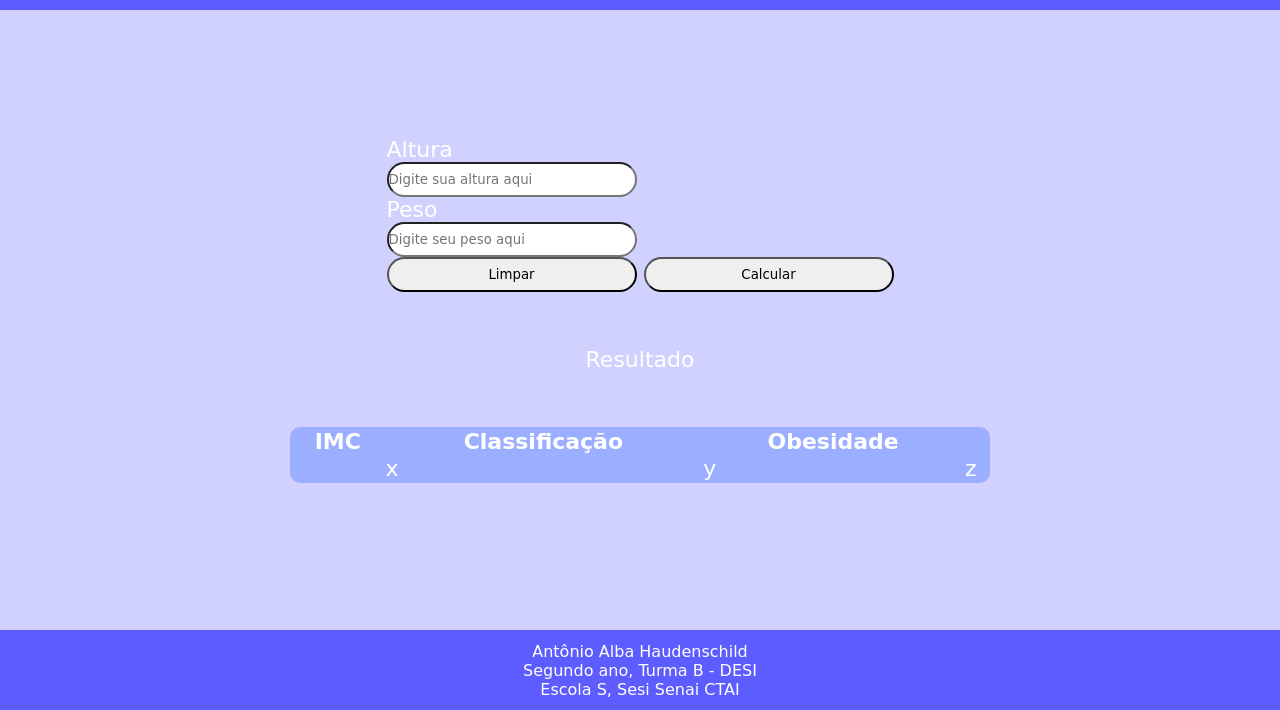
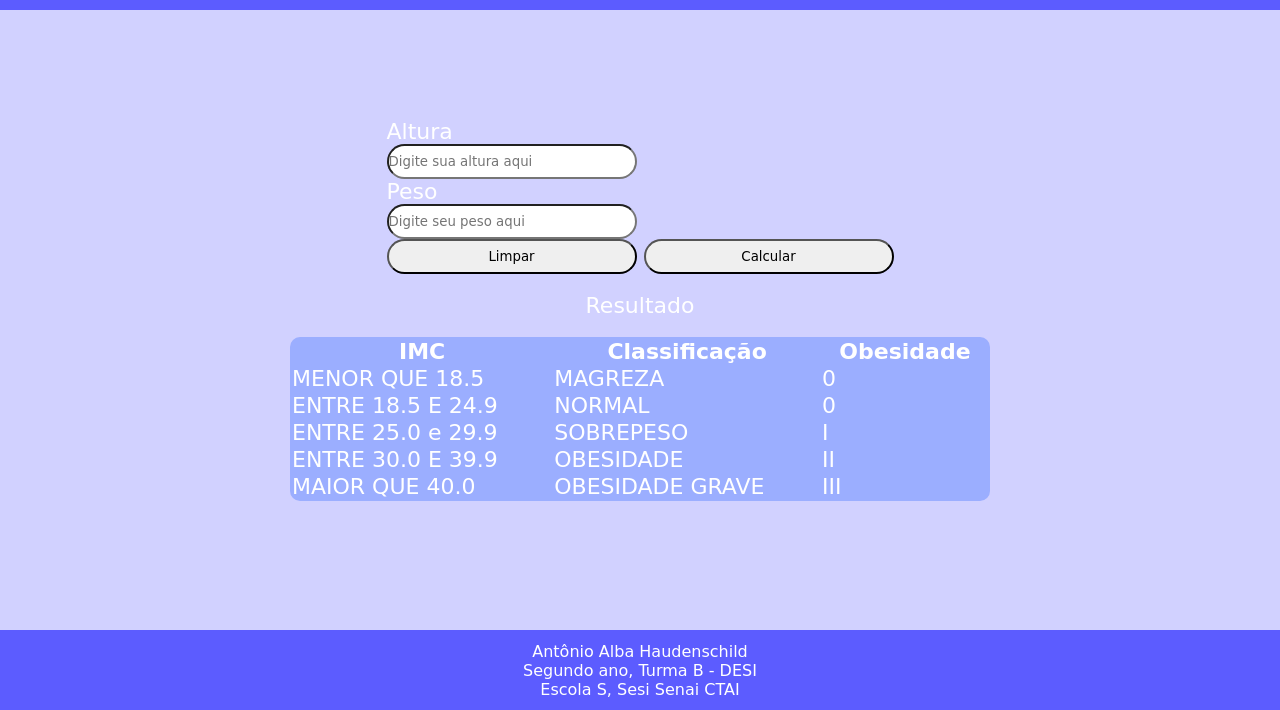
Before and after one commit to albathedev/prova2Tri, a plain HTML site: page index.html in a window 1280 px wide. Shown: the part 90-800 px from the top of the page. Drawn offline with Linux system fonts and the light colour scheme; a web font is replaced by a local one.

Commit message:
Update index.html

```diff
--- a/index.html
+++ b/index.html
@@ -25,17 +25,36 @@
 
             <p>Resultado</p>
 
-            <table>
+        <table>
                 <tr>
                     <th>IMC</th>
                     <th>Classificação</th>
                     <th>Obesidade</th>
                 </tr>
                 <tr>
-                    <td></td>
-                    <td>x</td>
-                    <td>y</td>
-                    <td>z</td>
+                    <td>MENOR QUE 18.5</td>
+                    <td>MAGREZA</td>
+                    <td>0</td>
+                </tr>
+                <tr>
+                    <td>ENTRE 18.5 E 24.9</td>
+                    <td>NORMAL</td>
+                    <td>0</td>
+                </tr>
+                <tr>
+                    <td>ENTRE 25.0 e 29.9</td>
+                    <td>SOBREPESO</td>
+                    <td>I</td>
+                </tr>
+                <tr>
+                    <td>ENTRE 30.0 E 39.9</td>
+                    <td>OBESIDADE</td>
+                    <td>II</td>
+                </tr>
+                <tr>
+                    <td>MAIOR QUE 40.0</td>
+                    <td>OBESIDADE GRAVE</td>
+                    <td>III</td>
                 </tr>
             </table>
 
```
